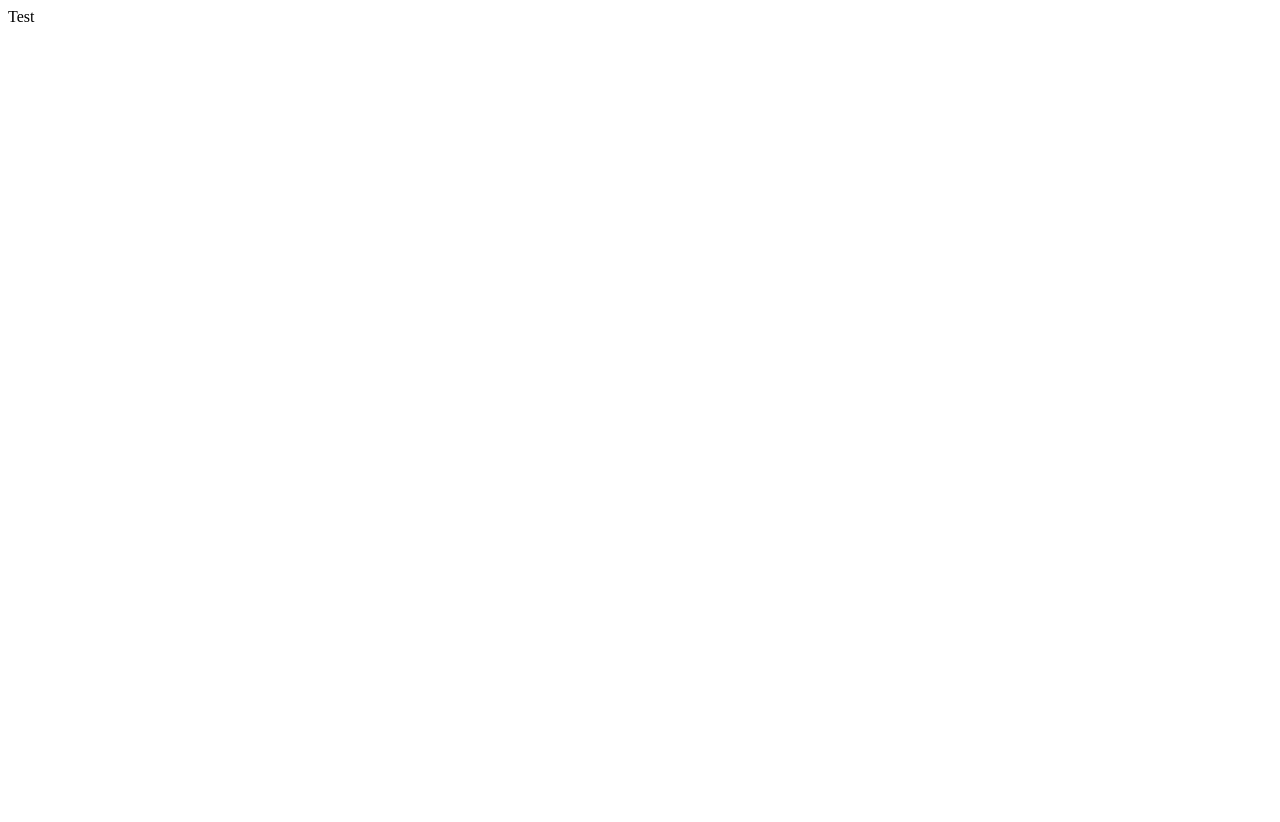
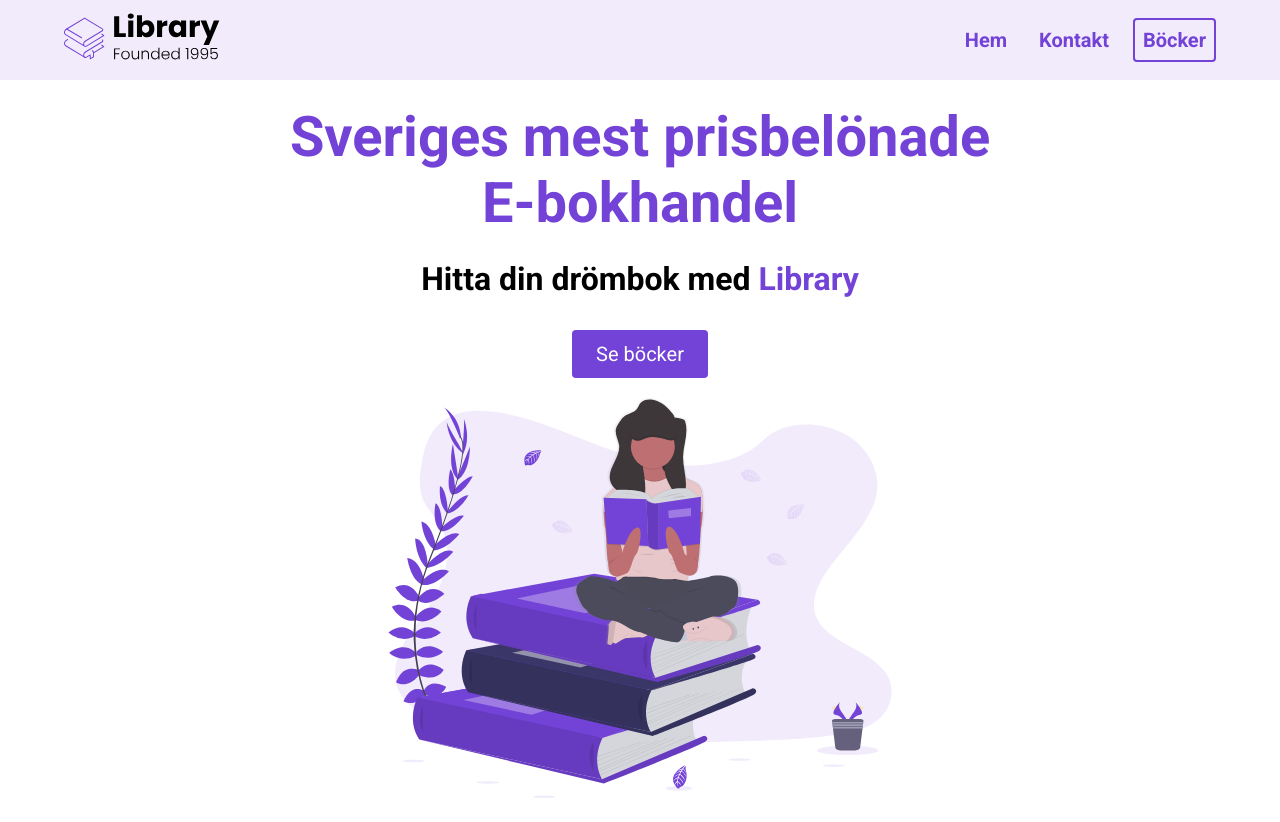
Before and after one commit to Alexanderrolff/e-commerce-store, a plain HTML site: page index.html in a window 1280 px wide. Before the commit the page ends 800 px from the top, so only its background shows below. Drawn offline with Linux system fonts and the light colour scheme.

Commit message:
nav and header built

```diff
--- a/index.html
+++ b/index.html
@@ -1,12 +1,36 @@
 <!DOCTYPE html>
 <html lang="en">
-<head>
-    <meta charset="UTF-8">
-    <meta http-equiv="X-UA-Compatible" content="IE=edge">
-    <meta name="viewport" content="width=device-width, initial-scale=1.0">
-    <title>Document</title>
-</head>
-<body>
-    Test
-</body>
+  <head>
+    <meta charset="UTF-8" />
+    <meta http-equiv="X-UA-Compatible" content="IE=edge" />
+    <meta name="viewport" content="width=device-width, initial-scale=1.0" />
+    <title>Library - Sveriges E-bokhandel</title>
+    <link rel="stylesheet" href="./styles.css" />
+  </head>
+  <body>
+    <section id="landing">
+      <nav>
+        <div class="nav__container">
+          <img class="logo" src="./assets/Library.svg" alt="" />
+          <ul class="nav__links">
+            <li><a href="#" class="nav__link">Hem</a></li>
+            <li><a href="#" class="nav__link">Kontakt</a></li>
+            <li><a href="#" class="nav__link nav__link--primary">Böcker</a></li>
+          </ul>
+        </div>
+      </nav>
+    </section>
+    <header>
+      <div class="header__container">
+        <div class="header__description">
+          <h1>Sveriges mest prisbelönade E-bokhandel</h1>
+          <h2>Hitta din drömbok med <span class="purple">Library</span></h2>
+          <button class="btn">Se böcker</button>
+        </div>
+        <figure class="header__img--wrapper">
+            <img src="./assets/Undraw_Books.svg" alt="">
+        </figure>
+      </div>
+    </header>
+  </body>
 </html>
--- /dev/null
+++ b/styles.css
@@ -0,0 +1,126 @@
+@import url('https://fonts.googleapis.com/css2?family=Roboto:wght@300;400;500;600;700&display=swap');
+
+* {
+    font-family: 'Roboto', sans-serif;
+    padding: 0;
+    margin: 0;
+    box-sizing: border-box;
+}
+
+nav {
+    height: 80px;
+    display: flex;
+}
+
+img {
+    width: 100%;
+    height: 100%;
+    max-height: 50vh;
+}
+
+.nav__container {
+    width: 100%;
+    max-width: 1200px;
+    padding: 0 24px;
+    display: flex;
+    justify-content: space-between;
+    align-items: center;
+    margin: 0 auto;
+}
+
+.purple {
+    color: #7342d6;
+}
+
+.logo {
+    width: 160px;
+}
+
+ul {
+    display: flex;
+}
+
+li {
+    list-style-type: none;
+}
+
+.nav__link {
+    margin-left: 16px;
+    text-decoration: none;
+    font-size: 20px;
+    color: #7342d6;
+    font-weight: 700;
+    padding: 8px;
+}
+
+.nav__link:hover {
+    text-decoration: underline;
+}
+
+.nav__link--primary {
+    border: 2px solid #7342d6;
+    border-radius: 4px;
+}
+
+.nav__link--primary:hover {
+    text-decoration: none;
+}
+
+#landing {
+    background-color: rgba(115, 66, 214, 0.1);
+}
+
+header {
+    height: calc(100vh - 80px);
+}
+
+.header__container {
+    width: 100%;
+    max-width: 720px;
+    margin: 0 auto;
+    height: 100%;
+    display: flex;
+    flex-direction: column;
+    justify-content: space-around;
+    padding-top: 24px;
+}
+
+.header__description {
+    display: flex;
+    flex-direction: column;
+    align-items: center;
+}
+
+h1 {
+    font-size: 56px;
+    color: #7342d6;
+    margin-bottom: 24px;
+    text-align: center;
+}
+
+h2 {
+    font-size: 32px;
+    margin-bottom: 32px;
+    text-align: center;
+}
+
+button {
+    cursor: pointer;
+}
+
+button:active {
+    transform: translateY(1px);
+}
+
+.btn {
+    background-color: #7342d6;
+    color: white;
+    padding: 12px 24px;
+    font-size: 20px;
+    border-radius: 4px;
+    border: none;
+}
+
+.header__img--wrapper {
+    padding: 20px;
+}
```
